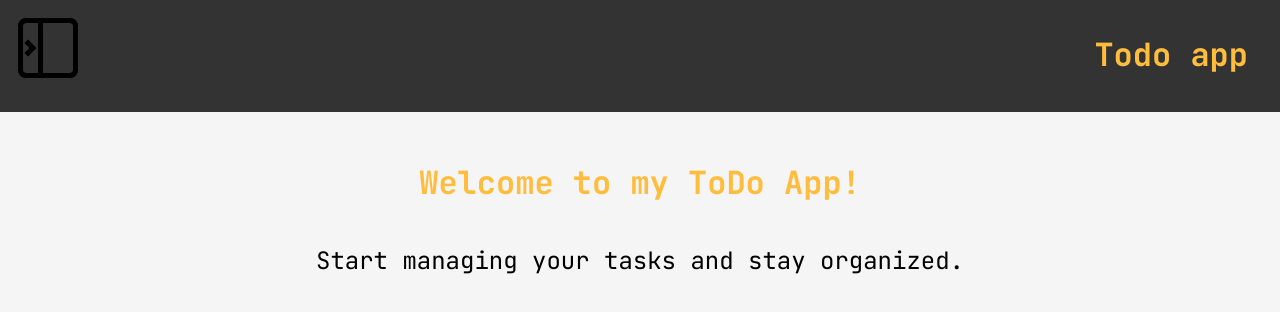
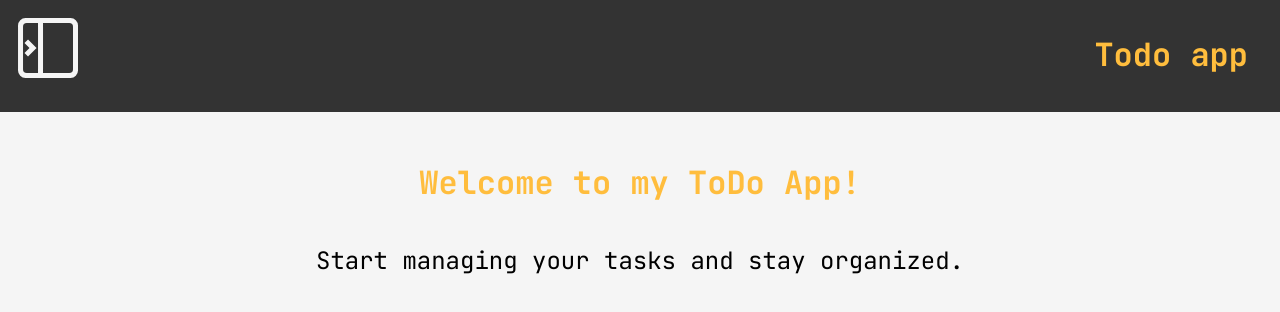
Before and after one commit to SirMarkus73/react-todoApp, a React (Vite) app: page / in a window 1280 px wide. Shown: the top 312 px of the page. Built offline with nearby package versions, Linux system fonts and the light colour scheme.

Commit message:
refactor: Update color and style of Nav component

```diff
--- a/src/components/Nav/Nav.module.css
+++ b/src/components/Nav/Nav.module.css
@@ -43,10 +43,11 @@
 }
 
 .navCheckBox {
-  fill: var(--text-color);
+  fill: whitesmoke;
 }
 
 .dropDownMenu > fieldset {
+  color: white;
   display: flex;
   flex-direction: column;
   gap: 1rem;
```
